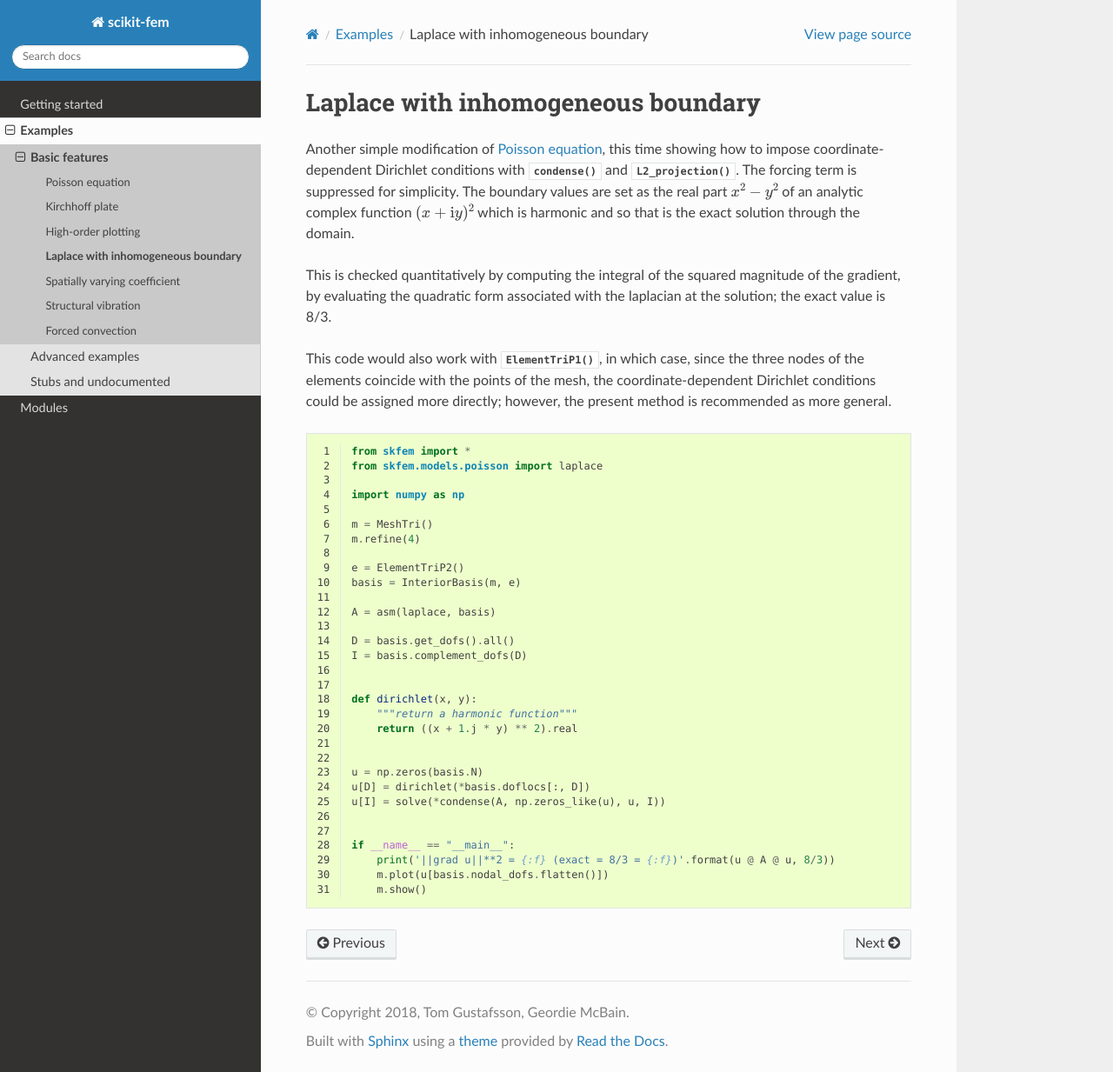
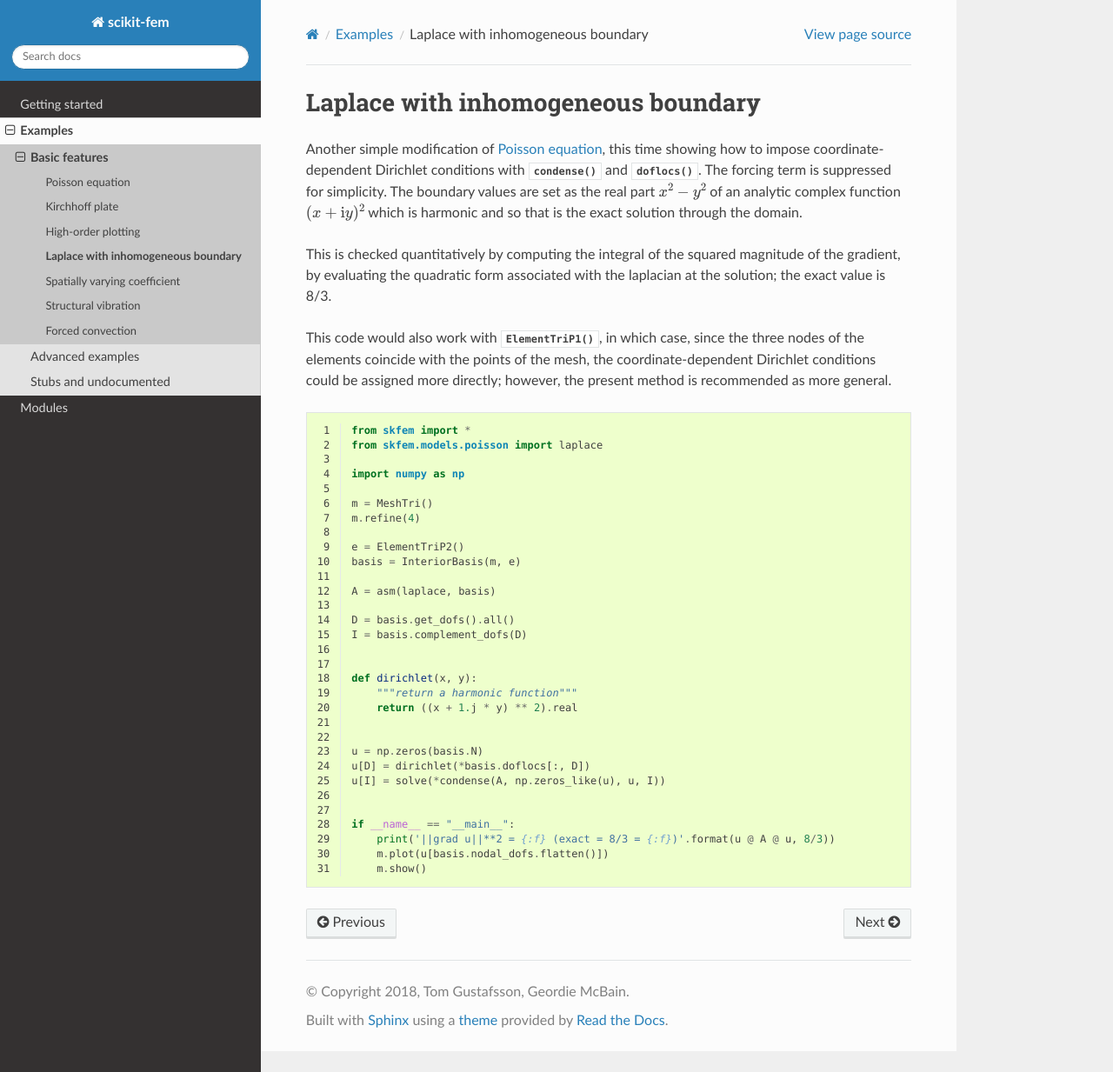
Before and after one commit to kinnala/scikit-fem, a Sphinx documentation site: the page built from docs/examples/ex14.rst, in a window 1280 px wide and 1233 px high. Shown: the whole window at 87% size. Built offline with Sphinx 7.4.7 and the Read the Docs theme 2.0.0, drawn with Linux system fonts in a browser that asks for light colours.

Commit message:
ex14 now uses basis.doflocs rather than L2_projection #223

```diff
--- a/docs/examples/ex14.rst
+++ b/docs/examples/ex14.rst
@@ -3,7 +3,7 @@ Laplace with inhomogeneous boundary
 
 Another simple modification of :ref:`poisson`, this time showing how
 to impose coordinate-dependent Dirichlet conditions with
-:func:`~skfem.utils.condense` and :func:`~skfem.utils.L2_projection`.
+:func:`~skfem.utils.condense` and :func:`~skfem.InteriorBasis.doflocs`.
 The forcing term is suppressed for simplicity. The boundary values are
 set as the real part :math:`x^2 - y^2` of an analytic complex function
 :math:`(x + \mathrm i y)^2` which is harmonic and so that is the exact
```
